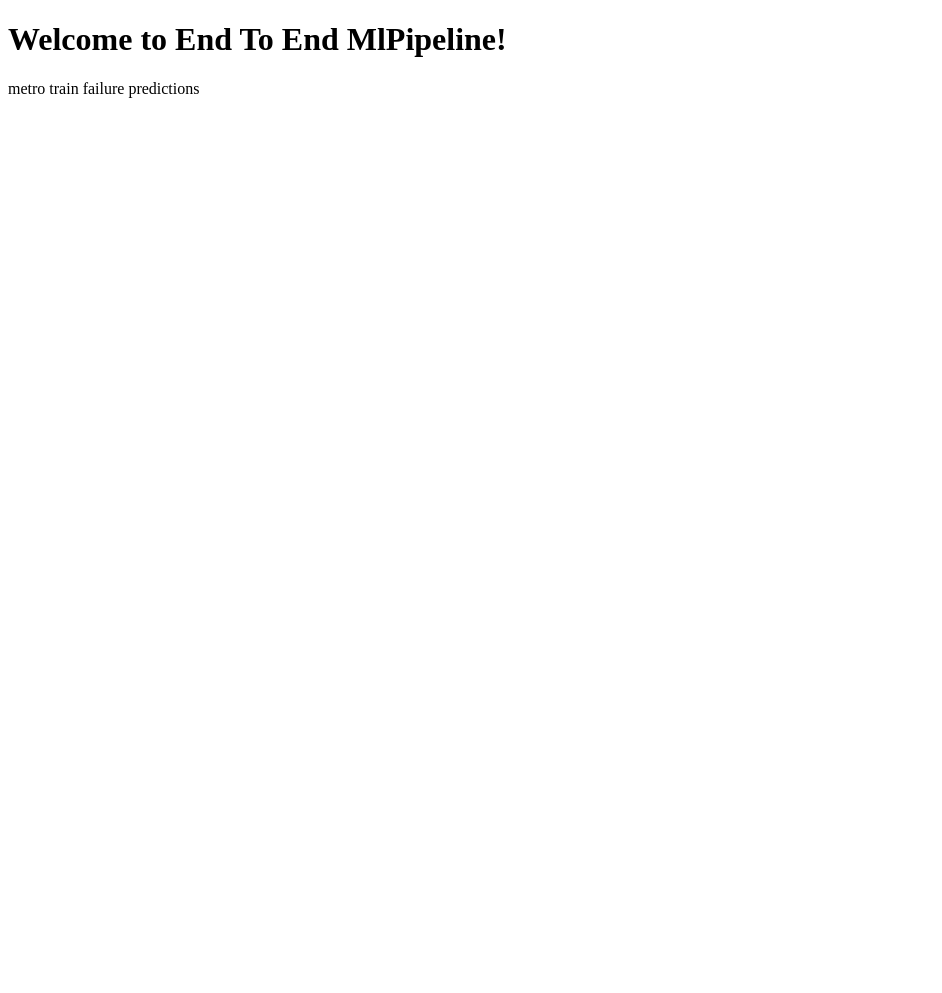
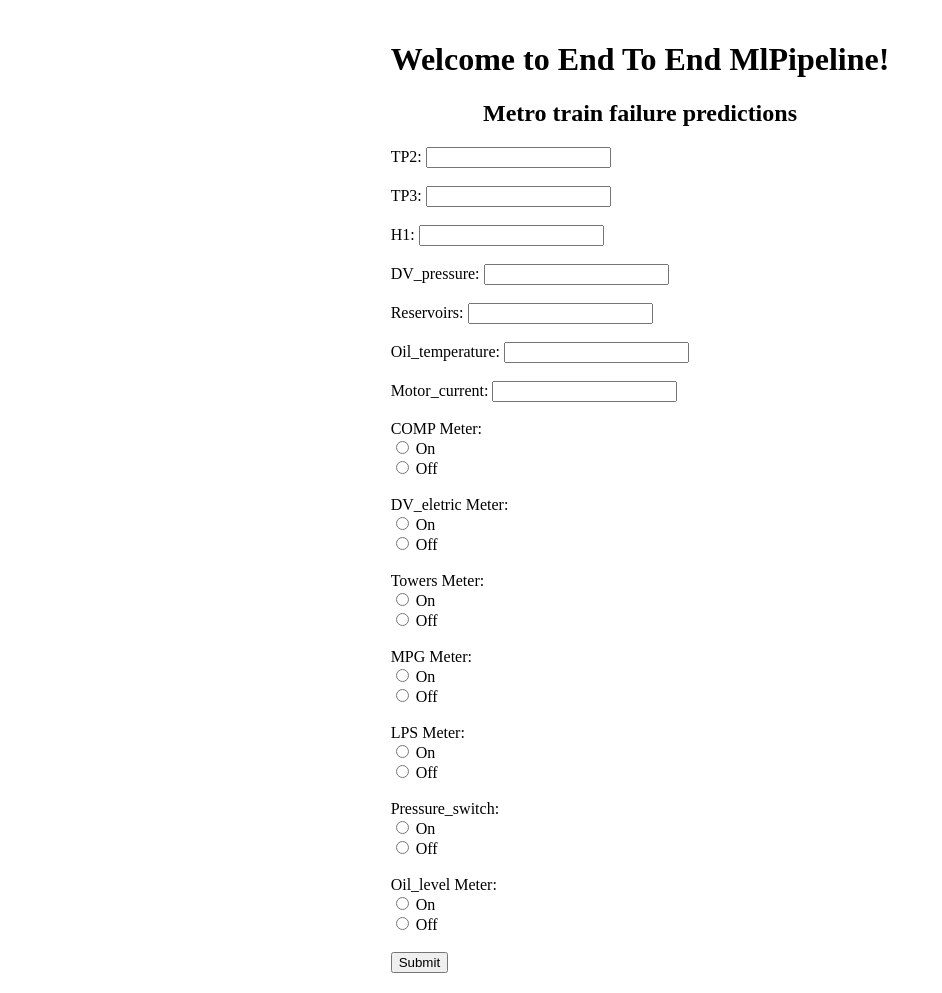
Before and after one commit to zJimpi/metro_prediction_pipeline, a Flask app: page / in a window 1280 px wide. Shown: the whole page, without its empty margins (0-942 px from the left). Before the commit the page ends 98 px from the top, so only its background shows below. Run offline with Flask 3, Linux system fonts and the light colour scheme.

Commit message:
error identifed and solved

```diff
--- a/app.py
+++ b/app.py
@@ -38,7 +38,10 @@ def predict_datapoint():
     predict_pipeline = PredictPipeline()
     pred = predict_pipeline.predict(new_data)
 
-    results = pred
+    if pred[0]:
+        results = "Good System"
+    else:
+        results = "System failed"
 
     return render_template("results.html", final_result = results)
 
--- a/templates/index.html
+++ b/templates/index.html
@@ -3,12 +3,94 @@
 <head>
     <meta charset="UTF-8">
     <meta name="viewport" content="width=device-width, initial-scale=1.0">
-    <title>Flask Frontend</title>
+    <title>Metro System Prediction</title>
+    <style>
+        body {
+            display: flex;
+            justify-content: center;
+            align-items: center;
+
+            margin: 20px;
+        }
+        .container {
+            text-align: center;
+        }
+        .form-text{
+            text-align: left;
+        }
+    </style>
 </head>
 <body>
+    <div class="container">
     <h1>Welcome to End To End MlPipeline!</h1>
-    <p>metro train failure predictions</p>
+    <h2>Metro train failure predictions</h2>
 
+    <form action="/predict" method="post" class="form-text">
+        <label for="TP2">TP2:</label>
+        <input type="text" id="TP2" name="TP2"><br><br>
 
+        <label for="TP3">TP3:</label>
+        <input type="text" id="TP3" name="TP3"><br><br>
+
+        <label for="H1">H1:</label>
+        <input type="text" id="H1" name="H1"><br><br>
+
+        <label for="DV_pressure">DV_pressure:</label>
+        <input type="text" id="DV_pressure" name="DV_pressure"><br><br>
+
+        <label for="Reservoirs">Reservoirs:</label>
+        <input type="text" id="Reservoirs" name="Reservoirs"><br><br>
+
+        <label for="Oil_temperature">Oil_temperature:</label>
+        <input type="text" id="Oil_temperature" name="Oil_temperature"><br><br>
+
+        <label for="Motor_current">Motor_current:</label>
+        <input type="text" id="Motor_current" name="Motor_current"><br><br>
+
+        <label>COMP Meter:</label><br>
+        <input type="radio" id="comp_on" name="COMP" value="1">
+        <label for="comp_on">On</label><br>
+        <input type="radio" id="comp_off" name="COMP" value="0">
+        <label for="comp_off">Off</label><br><br>
+
+        <label>DV_eletric Meter:</label><br>
+        <input type="radio" id="dv_electric_on" name="DV_eletric" value="1">
+        <label for="dv_electric_on">On</label><br>
+        <input type="radio" id="dv_electric_off" name="DV_eletric" value="0">
+        <label for="dv_electric_off">Off</label><br><br>
+
+        <label>Towers Meter:</label><br>
+        <input type="radio" id="towers_on" name="Towers" value="1">
+        <label for="towers_on">On</label><br>
+        <input type="radio" id="towers_off" name="Towers" value="0">
+        <label for="towers_off">Off</label><br><br>
+
+        <label>MPG Meter:</label><br>
+        <input type="radio" id="mpg_on" name="MPG" value="1">
+        <label for="mpg_on">On</label><br>
+        <input type="radio" id="mpg_off" name="MPG" value="0">
+        <label for="mpg_off">Off</label><br><br>
+
+        <label>LPS Meter:</label><br>
+        <input type="radio" id="lps_on" name="LPS" value="1">
+        <label for="lps_on">On</label><br>
+        <input type="radio" id="lps_off" name="LPS" value="0">
+        <label for="lps_off">Off</label><br><br>
+
+        <label>Pressure_switch:</label><br>
+        <input type="radio" id="pressure_switch_on" name="Pressure_switch" value="1">
+        <label for="pressure_switch_on">On</label><br>
+        <input type="radio" id="pressure_switch_off" name="Pressure_switch" value="0">
+        <label for="pressure_switch_off">Off</label><br><br>
+
+        <label for="Oil_level">Oil_level Meter:</label><br>
+        <input type="radio" id="oil_level_on" name="Oil_level" value="1">
+        <label for="oil_level_on">On</label><br>
+        <input type="radio" id="oil_level_off" name="Oil_level" value="0">
+        <label for="oil_level_off">Off</label><br><br>
+
+        <input type="submit" value="Submit">
+    </form>
+</div>
 </body>
 </html>
```
Also changed, not shown: templates/results.html (+25 -1 lines).
